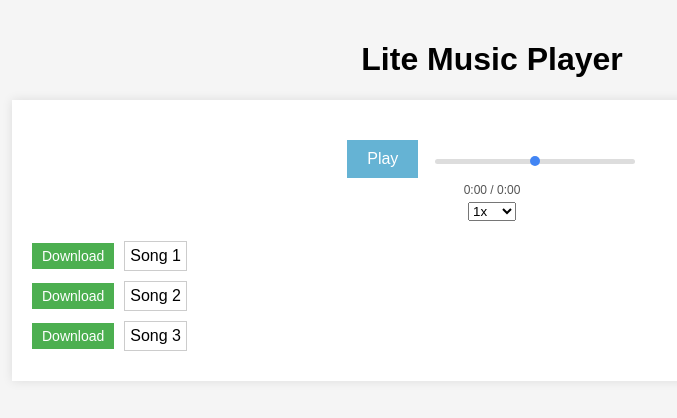
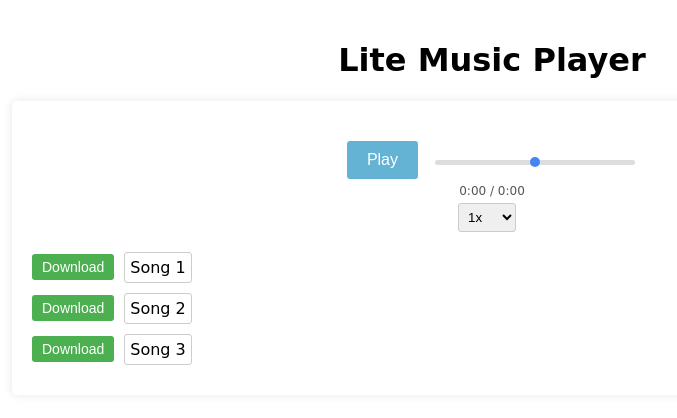
Before and after one commit to SintcoLTD/music-player, a plain HTML site: page index.html in a window 1280 px wide. Shown: the whole page, without its empty margins (148-825 px from the left). Drawn offline with Linux system fonts and the light colour scheme; a web font is replaced by a local one.

Commit message:
CSS Modifications
Modified CSS to improve looks, fonts, border-radius etc.

```diff
--- a/index.html
+++ b/index.html
@@ -5,16 +5,26 @@
     <meta charset="UTF-8">
     <meta name="viewport" content="width=device-width, initial-scale=1.0">
     <!-- Site Favicon -->
-    <link rel="shortcut icon" href="Resources\Favicon\favicon.svg" type="image/x-icon">
+    <link rel="shortcut icon" href="Resources\Favicon\music-solid-favicon.svg" type="image/x-icon">
     <!-- link style.css -->
     <link rel="stylesheet" href="style.css">
     <script>src = "script.js"</script>
+    <!-- Linking Fonts -->
+    <link rel="preconnect" href="https://fonts.googleapis.com">
+    <link rel="preconnect" href="https://fonts.gstatic.com" crossorigin>
+    <link href="https://fonts.googleapis.com/css2?family=Roboto:ital,wght@0,100;0,300;0,400;0,500;0,700;0,900;1,100;1,300;1,400;1,500;1,700;1,900&display=swap" rel="stylesheet">
+    <link rel="preconnect" href="https://fonts.googleapis.com">
+    <link rel="preconnect" href="https://fonts.gstatic.com" crossorigin>
+    <link href="https://fonts.googleapis.com/css2?family=Roboto+Mono:ital,wght@0,100;0,200;0,300;0,400;0,500;0,600;0,700;1,100;1,200;1,300;1,400;1,500;1,600;1,700&display=swap" rel="stylesheet">
+    <link rel="preconnect" href="https://fonts.googleapis.com">
+    <link rel="preconnect" href="https://fonts.gstatic.com" crossorigin>
+    <link href="https://fonts.googleapis.com/css2?family=Handjet:wght@100;200;300;400;500;600;700;800;900&display=swap" rel="stylesheet">
     <title>Lite Music Player</title>
 </head>
 
-<body>
+<body class="lightMode" class="darkMode">
     <div class="container">
-        <h1>Lite Music Player</h1>
+        <h1 class="title">Lite Music Player</h1>
         <div class="music-player">
             <audio id="audioPlayer">
                 Your browser does not support the audio element.
--- a/style.css
+++ b/style.css
@@ -1,9 +1,28 @@
+.lightMode{
+    --textLight: #000000;
+    --backgroundLight: #ffffff;
+    --primaryLight: #50545c;
+    --secondaryLight: #ebf1ff;
+    --accentLight: #d41d6d;
+}
+
+.darkMode{
+    --textDark: #ffffff;
+    --backgroundDark: #000000;
+    --primaryDark: #8fb3ff;
+    --secondaryDark: #001952;
+    --accentDark: #f199bf;
+}
+
+
 /* Global styles */
 body {
-    font-family: Arial, sans-serif;
+    font-family: Handjet, cursive;
     margin: 0;
     padding: 0;
-    background-color: #f5f5f5;
+    background-color: var(--backgroundLight) !important;
+    color: var(--textLight);
+    transition: background-color 0.3s, color 0.3s; /* Add transition for smooth effect */
 }
 
 .container {
@@ -12,8 +31,15 @@ body {
     padding: 20px;
 }
 
-h1 {
+.title {
     text-align: center;
+    transition: all 0.15s;
+}
+
+.title:hover{
+    color: orangered;
+    font-size: 35px;
+    cursor: pointer;
 }
 
 /* Music Player styles */
@@ -22,6 +48,7 @@ h1 {
     background-color: #fff;
     padding: 20px;
     box-shadow: 0 0 10px rgba(0, 0, 0, 0.1);
+    border-radius: 5px;
 }
 
 .controls {
@@ -60,6 +87,7 @@ h1 {
     background-color: #4caf50;
     color: #fff;
     border: none;
+    border-radius: 3px;
     padding: 5px 10px;
     font-size: 14px;
     cursor: pointer;
@@ -67,6 +95,7 @@ h1 {
 
 .download-btn:hover {
     background-color: #45a049;
+    cursor: pointer;
 }
 
 /* Music List styles */
@@ -93,6 +122,7 @@ h1 {
     border: 1px solid #ccc;
     cursor: pointer;
     transition: background-color 0.3s, color 0.3s; /* Add transition for smooth effect */
+    border-radius: 3px;
 }
 
 /* Darken the song name button when clicked */
@@ -104,6 +134,7 @@ h1 {
 /* Hover effect for the song name button */
 .song-name:hover {
     background-color: #f1f1f1;
+    cursor: pointer;
 }
 
 /* Style for the play and pause button */
@@ -116,10 +147,13 @@ h1 {
     cursor: pointer;
     margin-right: 10px;
     transition: background-color 0.3s, color 0.3s; /* Add transition for smooth effect */
+    border-radius: 3px;
 }
 
 #playPauseBtn:hover {
     background-color: #5ba9d8;
+    opacity: 0.8;
+    cursor: pointer;
 }
 
 .edit-btn {
@@ -131,3 +165,14 @@ h1 {
     cursor: pointer;
     float: right;
 }
+
+#speedSelect{
+    padding: 5px;
+    border: 1px solid #ccc;
+    border-radius: 3px;
+    margin-right: 10px;
+}
+
+#speedSelect:focus{
+    outline: none;
+}
```
Also changed, not shown: Resources/Favicon/music-solid-favicon.svg (added), Resources/MusicPlayerColorDarkMode/MusicPlayerColorDarkMode-codes.txt (added), Resources/MusicPlayerColorDarkMode/MusicPlayerColorDarkMode-palette.png (added), Resources/MusicPlayerColorLightMode/MusicPlayerColorLightMode-codes.txt (added), Resources/MusicPlayerColorLightMode/MusicPlayerColorLightMode-palette.png (added).
